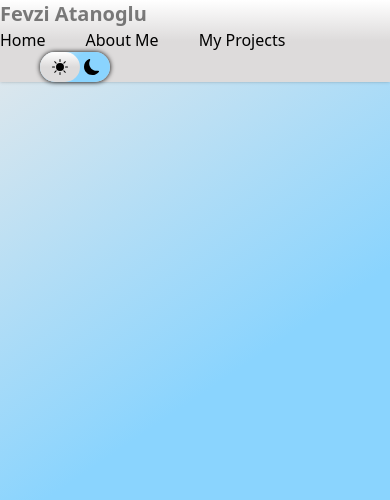
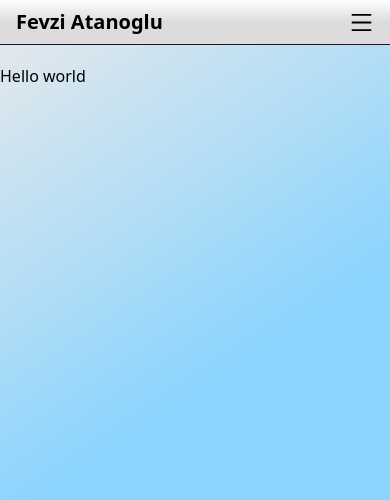
Before and after one commit to fevziatanoglu/Portfolio-Website, a Next.js app: page / in a window 390 px wide. Shown: the top 500 px of the page. Built offline with nearby package versions, Linux system fonts and the light colour scheme.

Commit message:
Responsive Header Update

```diff
--- a/app/globals.css
+++ b/app/globals.css
@@ -10,6 +10,9 @@
 
   --main-bg :linear-gradient(180deg, rgba(255,255,255,1) 0%, rgba(221,219,219,1) 50%);
   --secondary-bg :linear-gradient(326deg, rgba(138,212,254,1) 60%, rgba(234,234,234,1) 100%);
+
+  --dark-color:rgb(22, 26, 40);
+
   --transparent-bg :rgba(255, 255, 255, 0.5);
   --text-color : black;
   --img-filter: none;
@@ -17,6 +20,9 @@
 :root[data-theme = "dark"]{
   --main-bg : linear-gradient(180deg, rgb(22, 26, 40) 10%, rgb(0, 0, 0) 90%);
   --secondary-bg: linear-gradient(55deg, rgb(10, 29, 48) 0%, rgb(21, 64, 86) 100%);
+
+  --dark-color:rgba(221,219,219,1);
+
   --transparent-bg :rgba(0, 0, 0, 0.255);
   --text-color : white;
   --img-filter: brightness(5);
@@ -53,14 +59,19 @@ body {
     color: var(--text-color);
 }
 
-/* navbar */
+/* ==========================   header     ========================== */
 header{
   background: var(--main-bg);
   font-weight: 500;
+  border-bottom: 1px solid var(--dark-color);
 }
 
 header a:hover{
   opacity: 0.5;
+}
+
+.dropdown{
+  background: var(--main-bg);
 }
 
 /* ========================== toggle button ========================== */
--- a/components/Navbar.tsx
+++ b/components/Navbar.tsx
@@ -1,6 +1,7 @@
 "use client";
 import { useState } from "react";
 import { BsFillMoonFill, BsFillSunFill } from "react-icons/bs"
+import { AiOutlineMenu, AiOutlineClose } from "react-icons/ai";
 
 interface NavItem {
     label: string;
@@ -16,44 +17,87 @@ const NavbarItems: Array<NavItem> = [
 
 
 export const Navbar = () => {
+    // theme
+    const [darkTheme, setDarkTheme] = useState(false);
+    function toggleTheme() { setDarkTheme(!darkTheme); document.documentElement.setAttribute('data-theme', darkTheme ? "light" : "dark"); }
 
-    const [darkTheme, setDarkTheme] = useState(false);
-    function toggleTheme(){
-        setDarkTheme(!darkTheme);
-        document.documentElement.setAttribute('data-theme', darkTheme ? "light" : "dark");
-    }
+    // topdown
+    const [isDropdownOpen, setIsDropdownOpen] = useState(false);
 
-    return (<header className="w-full mx-auto fixed top-0 shadow ">
+    return (<header className="w-full mx-auto fixed top-0  ">
+        {/* navbar container */}
+        <div className="flex justify-between items-center md:py-3 md:px-7 px-4 py-2">
 
-        {/* navbar container */}
-        <div className="md:flex justify-between items-center md:py-3 md:px-7 ">
+
+
+
 
             {/* icon container*/}
             <div>
-               <a href="home"><h1 className="md:text-2xl text-xl font-extrabold">Fevzi Atanoglu</h1></a>
+                <a href="home"><h1 className="md:text-2xl text-xl font-extrabold">Fevzi Atanoglu</h1></a>
             </div>
 
-            {/* links container */}
-            <div className="md:flex items-center  space-x-10">
+
+
+
+
+            {/*dropdown menu button */}
+            <button onClick={() => setIsDropdownOpen(!isDropdownOpen)} className="md:hidden">
+                {!isDropdownOpen ? <AiOutlineMenu size={25} /> : <AiOutlineClose size={25} />}
+            </button>
+
+            {/* dropdown menu */}
+            {isDropdownOpen && <div className="dropdown absolute top-14 right-5 rounded-lg flex flex-col p-5 justify-center items-center gap-5 shadow-xl">
+
                 {/* link */}
                 {NavbarItems.map((item, index) => {
                     return <a href={item.page} key={index}>{item.label}</a>
                 })}
 
+                <hr></hr>
+
                 {/* toggle button */}
                 <div
                     onClick={() => toggleTheme()}
                     className="toggle-button bg-red-500">
+                    <div className={`toggle-dot bg-green-50 flex justify-center items-center ${darkTheme && "toggle-dot-active"}`}>
+                        {darkTheme ? <BsFillMoonFill /> : <BsFillSunFill />}
+                    </div>
+                    <div className={`toggle-icon flex justify-center items-center ${darkTheme && "toggle-icon-active"}`}>
+                        {!darkTheme ? <BsFillMoonFill /> : <BsFillSunFill />}
+                    </div>
+                </div>
 
+
+
+
+            </div>
+            }
+
+
+            {/* links container */}
+            <div className="hidden md:flex   items-center  space-x-10  ">
+
+
+                {/* link */}
+                {NavbarItems.map((item, index) => {
+                    return <a href={item.page} key={index}>{item.label}</a>
+                })}
+
+
+                {/* toggle button */}
+                <div
+                    onClick={() => toggleTheme()}
+                    className="toggle-button bg-red-500">
                     <div className={`toggle-dot bg-green-50 flex justify-center items-center ${darkTheme && "toggle-dot-active"}`}>
-                        {darkTheme ? <BsFillMoonFill /> : <BsFillSunFill  />}
+                        {darkTheme ? <BsFillMoonFill /> : <BsFillSunFill />}
                     </div>
+                    <div className={`toggle-icon flex justify-center items-center ${darkTheme && "toggle-icon-active"}`}>
+                        {!darkTheme ? <BsFillMoonFill /> : <BsFillSunFill />}
+                    </div>
+                </div>
 
-                    <div className={`toggle-icon flex justify-center items-center ${darkTheme && "toggle-icon-active"}`}>
-                         {!darkTheme ? <BsFillMoonFill /> : <BsFillSunFill />}
-                        </div>
 
-                </div>
             </div>
 
 
```
